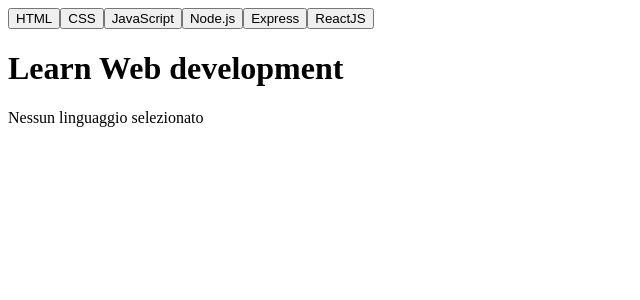
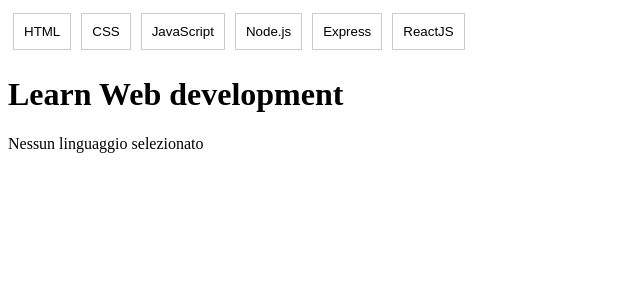
Before and after one commit to dannyarena/react-use-state, a React (Vite) app: page / in a window 1280 px wide. Shown: the top 300 px of the page, without its empty margins (0-640 px from the left). Built offline with nearby package versions, Linux system fonts and the light colour scheme.

Commit message:
add style to active class

```diff
--- a/src/App.css
+++ b/src/App.css
@@ -0,0 +1,12 @@
+button {
+    margin: 5px;
+    padding: 10px;
+    border: 1px solid #ccc;
+    background-color: white;
+    cursor: pointer;
+}
+
+button.active  {
+    background-color: gold;
+    font-weight: bold;
+}
--- a/src/App.jsx
+++ b/src/App.jsx
@@ -1,5 +1,6 @@
 import { useState } from 'react';
 import languages from './languages';
+import './App.css'
 
 function App() {
   const [selectedLanguage, setSelectedLanguage] = useState(null);
```
